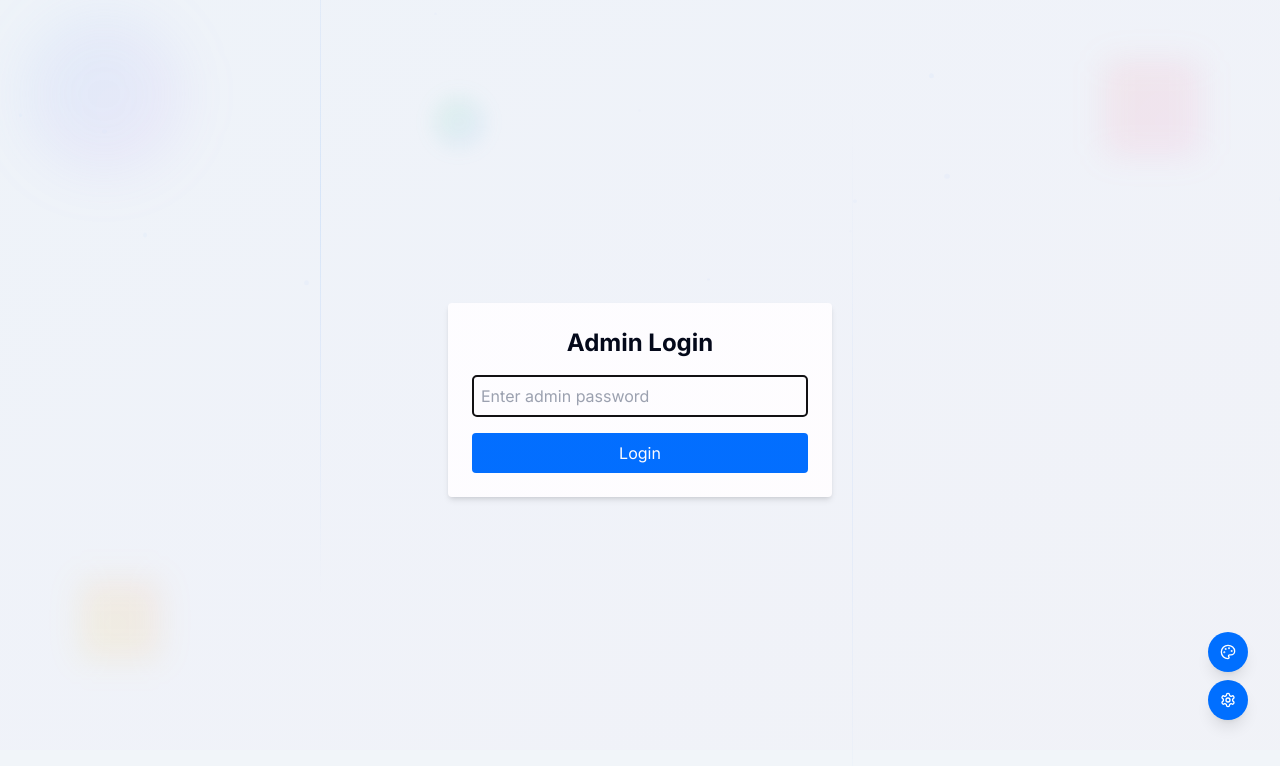
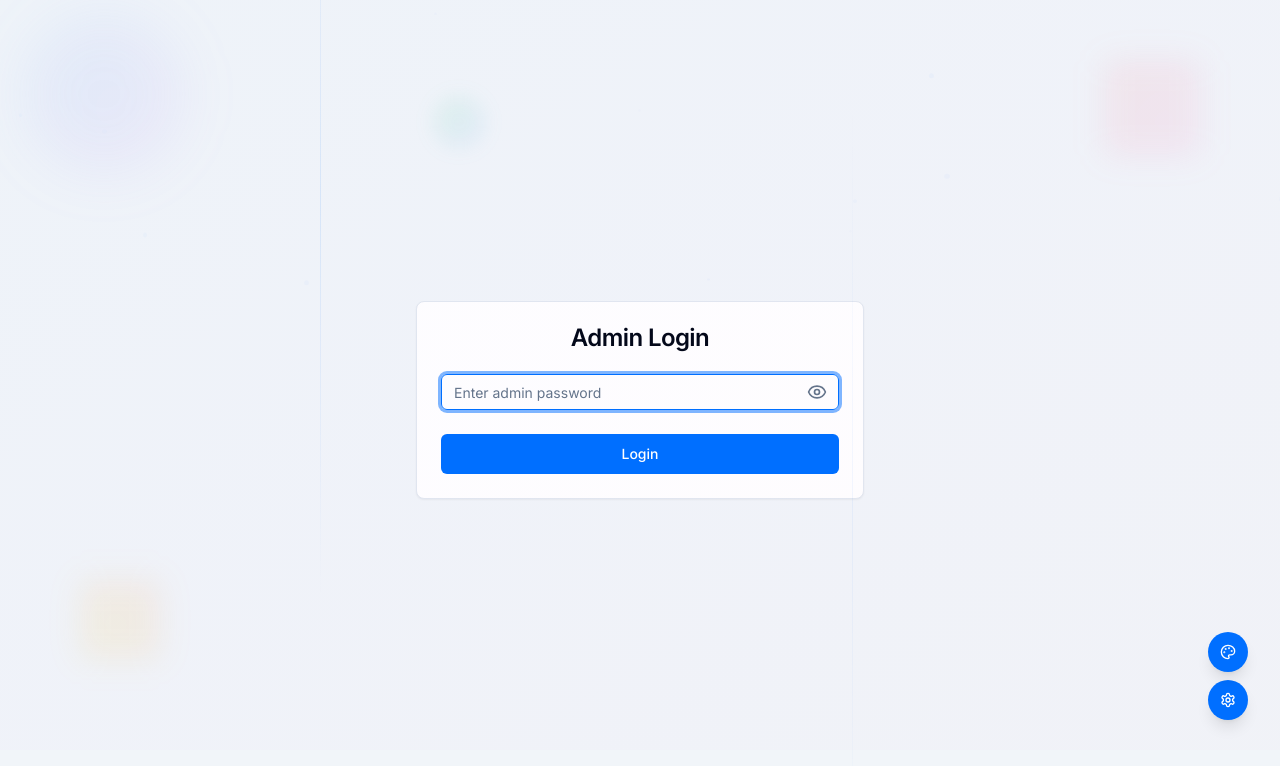
Before and after one commit to dont1990/portfolio, a Next.js app in the folder frontend/: page /auth/login in a window 1280 px wide. Shown: the top 766 px of the page. Built offline with nearby package versions, Linux system fonts and the light colour scheme.

Commit message:
make better style for login form

```diff
--- a/frontend/app/(pages)/auth/login/page.tsx
+++ b/frontend/app/(pages)/auth/login/page.tsx
@@ -2,12 +2,23 @@
 
 import { useState } from "react";
 import { useRouter, useSearchParams } from "next/navigation";
+import {
+  Card,
+  CardContent,
+  CardHeader,
+  CardTitle,
+} from "@/app/components/ui/card";
+import { Input } from "@/app/components/ui/input";
+import { Button } from "@/app/components/ui/button";
+import { cn } from "@/app/lib/utils";
+import { Eye, EyeOff } from "lucide-react";
 
 const ADMIN_PASSWORD = process.env.NEXT_PUBLIC_ADMIN_PASSWORD || "admin123";
 
 export default function AdminLoginPage() {
   const [password, setPassword] = useState("");
   const [error, setError] = useState("");
+  const [showPassword, setShowPassword] = useState(false);
   const router = useRouter();
   const searchParams = useSearchParams();
   const from = searchParams.get("from") || "/admin";
@@ -16,8 +27,7 @@ export default function AdminLoginPage() {
     e.preventDefault();
 
     if (password === ADMIN_PASSWORD) {
-      // Set cookie with expiry
-      document.cookie = `admin-auth=${password}; path=/admin; max-age=3600`; // 1 hour
+      document.cookie = `admin-auth=${password}; path=/admin; max-age=3600; Secure; SameSite=Strict`;
       router.push(from);
     } else {
       setError("Invalid password");
@@ -25,30 +35,59 @@ export default function AdminLoginPage() {
   };
 
   return (
-    <div className="min-h-screen flex items-center justify-center bg-muted">
-      <form
-        onSubmit={handleSubmit}
-        className="bg-white p-6 rounded shadow-md w-full max-w-sm"
-      >
-        <h1 className="text-2xl font-bold mb-4 text-center">Admin Login</h1>
-        <input
-          type="password"
-          className="w-full border rounded p-2 mb-4"
-          placeholder="Enter admin password"
-          value={password}
-          onChange={(e) => setPassword(e.target.value)}
-          autoFocus
-        />
-        {error && (
-          <p className="text-red-600 mb-4 text-center font-medium">{error}</p>
-        )}
-        <button
-          type="submit"
-          className="w-full bg-primary text-white p-2 rounded hover:bg-primary-dark transition"
-        >
-          Login
-        </button>
-      </form>
+    <div className="min-h-screen flex items-center justify-center bg-muted p-4">
+      <Card className="max-w-md w-full">
+        <CardHeader>
+          <CardTitle className="text-center">Admin Login</CardTitle>
+        </CardHeader>
+        <CardContent>
+          <form onSubmit={handleSubmit} className="space-y-6 relative">
+            <div className="relative">
+              <Input
+                type={showPassword ? "text" : "password"}
+                value={password}
+                onChange={(e) => {
+                  setPassword(e.target.value);
+                  if (error) setError("");
+                }}
+                placeholder="Enter admin password"
+                autoFocus
+                aria-label="Admin password"
+                className={cn(
+                  "",
+                  error &&
+                    "border-none outline outline-red-600 pr-10 focus:outline-red-600 focus:border-none"
+                )}
+              />
+              <button
+                type="button"
+                onClick={() => setShowPassword(!showPassword)}
+                className="absolute right-3 top-1/2 -translate-y-1/2 text-muted-foreground hover:text-primary focus:outline-none"
+                aria-label={showPassword ? "Hide password" : "Show password"}
+              >
+                {showPassword ? (
+                  <EyeOff className="w-5 h-5" />
+                ) : (
+                  <Eye className="w-5 h-5" />
+                )}
+              </button>
+            </div>
+
+            {error && (
+              <p
+                role="alert"
+                className="text-sm text-red-600 font-medium text-center"
+              >
+                {error}
+              </p>
+            )}
+
+            <Button type="submit" className="w-full">
+              Login
+            </Button>
+          </form>
+        </CardContent>
+      </Card>
     </div>
   );
 }
```
